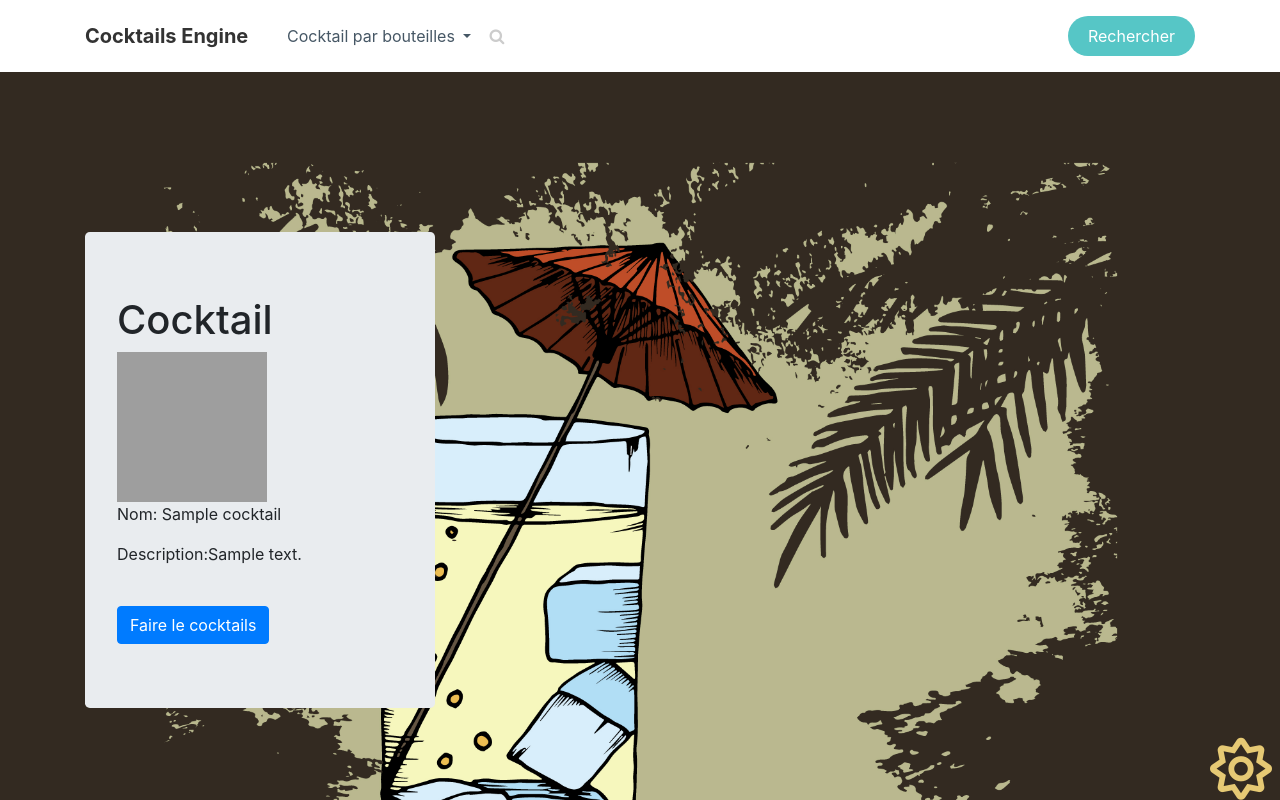
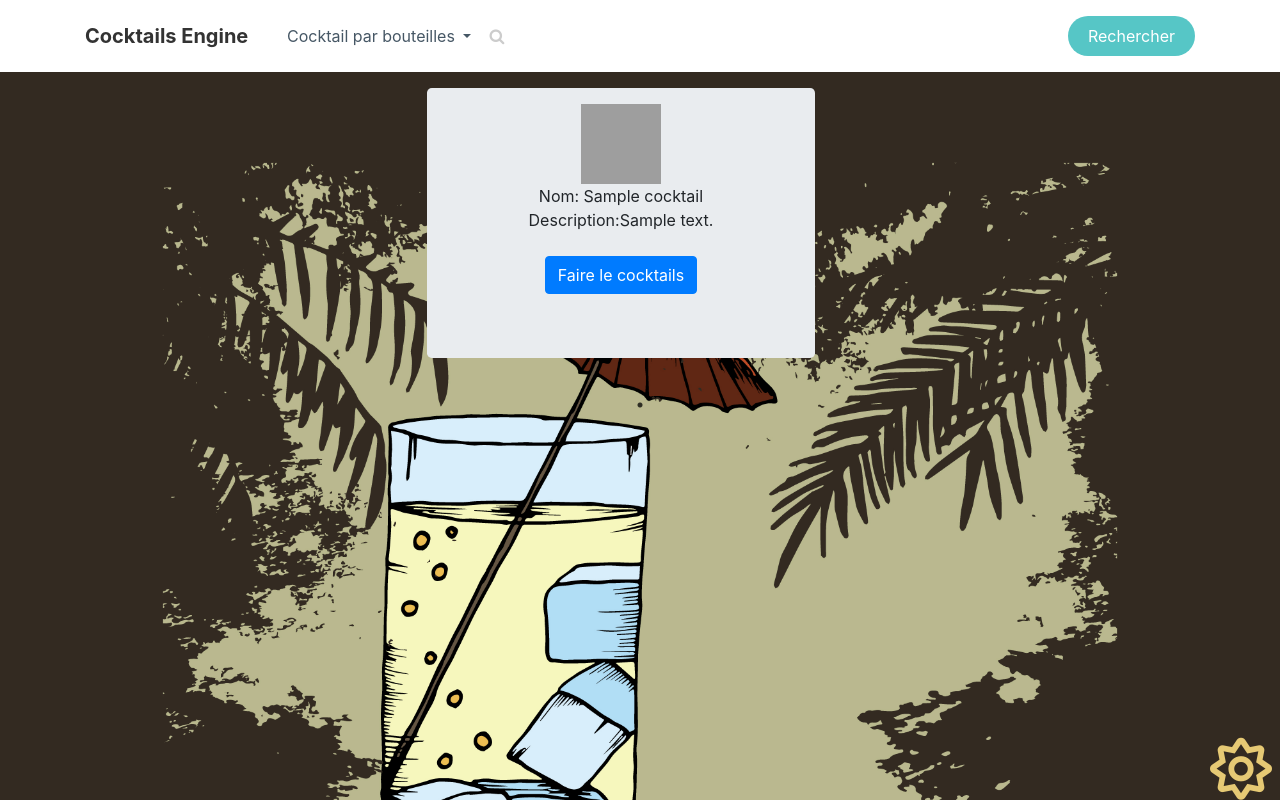
Before and after one commit to scwall/cocktail_engine, a Django app: page / in a window 1280 px wide. Run offline with Django 3.2, Linux system fonts and the light colour scheme; tables that the repository leaves empty hold one stand-in row (values such as "Sample post"); data that the repository does not hold is empty; parts of the project's set-up code (start-up, migrations or seed data) failed here and were passed over; some libraries are stand-ins or nearby versions; grey boxes are pictures that could not be loaded.

Commit message:
return modify (arg) task in celery, delete paginator, remplace switchnav script, slick script. delete view in index.html

```diff
--- a/engine/static/assets/css/styles.css
+++ b/engine/static/assets/css/styles.css
@@ -1,3 +1,9 @@
 .ui-loading .ui-loader { display: block; }
 .ui-loader { display: none; position: absolute; opacity: .85; z-index: 100; left: 50%; width: 200px; margin-left: -130px; margin-top: -35px; padding: 10px 30px; }
 .ui-textinput-clear-button{ display: none;}
+.no-copy {
+  -webkit-user-select: none;  /* Chrome all / Safari all */
+  -moz-user-select: none;     /* Firefox all */
+  -ms-user-select: none;      /* IE 10+ */
+  user-select: none;          /* Likely future */
+}
--- a/engine/static/assets/js/switchnav.js
+++ b/engine/static/assets/js/switchnav.js
@@ -1,47 +1,37 @@
-// var switch_json;
-
-
 $(function () {
-    var pathname = window.location.pathname;
-    var page = '';
-    if(window.location.search !== undefined){
-        page = window.location.search;
-        }
-    $.ajax({
-        url: pathname,
-        type: 'POST',
-        data: {'switch_nav':'load','page':page},
-        datatype: 'json',
-        success: function (switch_json) {
-
-            // Bind the swiperightHandler callback function to the swipe event on div.box
-            $switchnav = $('#switchnav');
-            $switchnav.on("swiperight", swiperightHandler);
-            $switchnav.on("swipeleft", swipeleftHandler);
-
-            // Callback function references the event target and adds the 'swiperight' class to it
-            function swiperightHandler() {
-                console.log(switch_json);
-
-                if (switch_json.page_next === 'True') {
-
-                    window.location.href = switch_json.location_next;
+    $('.responsive').slick({
+        dots: true,
+        infinite: true,
+        speed: 300,
+        slidesToShow: 3,
+        slidesToScroll: 3,
+        responsive: [
+            {
+                breakpoint: 1024,
+                settings: {
+                    slidesToShow: 3,
+                    slidesToScroll: 3,
+                    infinite: true,
+                    dots: true
                 }
-                else {
+            },
+            {
+                breakpoint: 600,
+                settings: {
+                    slidesToShow: 2,
+                    slidesToScroll: 2
+                }
+            },
+            {
+                breakpoint: 480,
+                settings: {
+                    slidesToShow: 1,
+                    slidesToScroll: 1
                 }
             }
-
-            // Callback function references the event target and adds the 'swiperight' class to it
-            function swipeleftHandler() {
-
-                if (switch_json.page_previous === 'True') {
-                    window.location.href = switch_json.location_previous;
-                }
-            }
-
-        }
-
-
+            // You can unslick at a given breakpoint now by adding:
+            // settings: "unslick"
+            // instead of a settings object
+        ]
     });
-
 });
--- a/engine/tasks.py
+++ b/engine/tasks.py
@@ -8,7 +8,7 @@ from celery import shared_task,current_task
 
 
 @shared_task()
-def make_cocktail(*args):
+def make_cocktail(dict):
     #emulate create cocktail
     #send dose
     time.sleep(5)
--- a/engine/views.py
+++ b/engine/views.py
@@ -11,33 +11,18 @@ import json
 from engine.models import Cocktail, Bottle, Bottles_belongs_cocktails
 from .tasks import make_cocktail
 from celery.result import AsyncResult
-# Create your views here.
+
+
+
+#cocktail Views is main view
+
 @csrf_exempt
 def cocktailViews(request):
-    cocktails = Cocktail.objects.all()
-    paginator = Paginator(cocktails, 6)
-    if request.method == 'GET':
-        page = request.GET.get('page')
-        cocktails_paginator= paginator.get_page(number=page)
-        context = {'title':'Liste des cocktails','cocktails': cocktails_paginator,}
-        return render(request,template_name='index.html',context=context)
+    cocktails = Cocktail.objects.all().order_by('id')
+    context = {'title': 'Liste des cocktails', 'cocktails': cocktails, }
+    return render(request, template_name='index.html', context=context)
 
-    if request.is_ajax():
-        if 'switch_nav' in request.POST.keys() and request.POST['switch_nav'] == 'load':
-            page = request.POST['page']
-            cocktails_paginator = paginator.get_page(number=page[6:])
-            paginator_switch = {}
-            if cocktails_paginator.has_next():
-                paginator_switch['page_next'] = str(cocktails_paginator.has_next())
-                paginator_switch['location_next'] = reverse('engine:cocktailViews') + '?page={}'.format(
-                    cocktails_paginator.next_page_number()),
-            if cocktails_paginator.has_previous():
-                paginator_switch['page_previous'] = str(cocktails_paginator.has_previous())
-                paginator_switch['location_previous'] = reverse('engine:cocktailViews') + '?page={}'.format(
-                    cocktails_paginator.previous_page_number())
-            return JsonResponse(paginator_switch)
-        return JsonResponse({'error':'error'})
-
+#makeCocktail serve for create asyncronious task, and send in jquery script for the progression bar
 @csrf_exempt
 def makeCocktail(request):
     if request.is_ajax():
@@ -46,27 +31,19 @@ def makeCocktail(request):
             cocktail = Cocktail.objects.get(id=cocktail_id)
             for bottle in cocktail.bottles.all():
                 print(bottle.name, " ", Bottles_belongs_cocktails.objects.get(bottle=bottle.id, cocktail=cocktail.id))
-            dict_execute ={'step':1,'solenoidValve':2}
-            task = make_cocktail.delay(dict_execute)
+            dict_execute_cocktail = {'step': 1, 'solenoidValve': 2}
+            task = make_cocktail.delay(dict_execute_cocktail)
             return JsonResponse({'task_id': task.id})
 
         if 'task_id' in request.POST.keys() and request.POST['task_id']:
-
             task_id = request.POST['task_id']
             task = AsyncResult(task_id)
             task_info = int()
-
             if task.info is None:
                 task_info = 0
             else:
                 task_info = task.result['total']
-            print(task_info)
-
             return JsonResponse({'task_info': task_info})
-
-
-
-
 
 
 def cocktailEngineAdmin(request):
--- a/templates/base.html
+++ b/templates/base.html
@@ -12,11 +12,15 @@
     <link rel="stylesheet" href="https://cdnjs.cloudflare.com/ajax/libs/font-awesome/4.7.0/css/font-awesome.min.css">
     <link rel="stylesheet" href="http://code.jquery.com/mobile/1.5.0-alpha.1/jquery.mobile-1.5.0-alpha.1.min.js" />
     <link rel="stylesheet" href="https://code.jquery.com/ui/1.12.1/themes/smoothness/jquery-ui.css" />
+    <link rel="stylesheet" href="https://cdn.jsdelivr.net/npm/slick-carousel@1.8.1/slick/slick.css"/>
+    <link rel="stylesheet" href="https://cdn.jsdelivr.net/npm/slick-carousel@1.8.1/slick/slick-theme.css"/>
     <link rel="stylesheet" href="{% static "assets/css/Footer-Basic.css"%}">
     <link rel="stylesheet" href="{% static "assets/css/Footer-Dark.css"%}">
     <link rel="stylesheet" href="{% static "assets/css/Navigation-with-Button.css"%}">
     <link rel="stylesheet" href="{% static "assets/css/Navigation-with-Search.css"%}">
     <link rel="stylesheet" href="{% static "assets/css/styles.css"%}">
+    <!-- Add the slick-theme.css if you want default styling -->
+
 
 
 
@@ -32,6 +36,7 @@
     <script src="https://cdnjs.cloudflare.com/ajax/libs/twitter-bootstrap/4.1.3/js/bootstrap.bundle.min.js"></script>
     <script src="http://code.jquery.com/mobile/1.5.0-alpha.1/jquery.mobile-1.5.0-alpha.1.min.js"></script>
     <script src="https://code.jquery.com/ui/1.12.1/jquery-ui.js"></script>
+    <script src="https://cdn.jsdelivr.net/npm/slick-carousel@1.8.1/slick/slick.min.js"></script>
 
 {% block javascript %}{% endblock %}
 
--- a/templates/index.html
+++ b/templates/index.html
@@ -2,7 +2,7 @@
 {% load static %}
 {% block title %} {{ title }} {% endblock %}
 {% block content %}
-    <div id="switchnav">
+    {#    <div id="switchnav">#}
     <nav class="navbar navbar-light navbar-expand-md navigation-clean-search">
         <div class="container"><a class="navbar-brand" href="#">Cocktails Engine&nbsp;</a>
             <button class="navbar-toggler" data-toggle="collapse" data-target="#navcol-1"><span class="sr-only">Toggle navigation</span><span
@@ -32,62 +32,41 @@
                 <a class="btn btn-light action-button" role="button" href="#">Rechercher</a></div>
         </div>
     </nav>
-        <div style="margin-top: 10rem;">
-            <div class="container">
-                <div class="row">
-                    {% for cocktail in cocktails %}
-                        <div class="col-md-4">
-                            <div class="jumbotron">
-                                <h1>Cocktail</h1><img src="{% if cocktail.image|length > 0 %}{{ cocktail.image.url }}
-                                {% else %}{{ MEDIA_URL }}{{ '/cocktail_picture/default.png' }} {% endif %}"
-                                                      width="150rem" height="150rem">
-                                <p>Nom: {{ cocktail.name }}</p>
-                                <p>Description:{{ cocktail.description }}</p>
-                                <form class="makecocktail" action="" method="post">
-                                <input class="question"  type="hidden" name="cocktail_id" value="{{ cocktail.id }}"><br>
-
-                                <button type="submit" class="btn btn-primary" formmethod="post">Faire le cocktails</button>
-                            </form>
-                            </div>
-                        </div>
-
-                        {% if forloop.counter == 3 %}
-                            </div>
-                            <div style="margin-top: 5rem;">
-                            <div class="container">
-                            <div class="row">
-                        {% endif %}
-                    {% endfor %}
-                    {% if cocktails.count > 3 %}
-                        </div>
-                        </div>
-                        </div>
-                        </div>
-                        </div>
-                    {% else %}
-                        </div>
-                        </div>
-                        </div>
-                    {% endif %}
-
-    </div>
 
     <div id="dialog" title="Fabrication du cocktail">
         <div class="progress-label"></div>
         <div id="progressbar"></div>
     </div>
+    <div class="responsive" style="margin-top: 1rem">
+        {% for cocktail in cocktails %}
+            <div class="row">
+                <div class="col-md-11 .offset-md-1">
+                    <div class="jumbotron jumbotron-main text-center" style="padding-top: 1rem">
 
+                        <img class=" d-block m-auto" src="{% if cocktail.image|length > 0 %}{{ cocktail.image.url }}
+                                {% else %}{{ MEDIA_URL }}{{ '/cocktail_picture/default.png' }} {% endif %}"
+                             width="80rem" height="80rem">
+                        <p class=" text-center m-auto">Nom: {{ cocktail.name }}</p>
+                        <p class=" text-center m-auto">Description:{{ cocktail.description }}</p>
+                        <form class="makecocktail" action="" method="post">
+                            <input class=" question" type="hidden" name="cocktail_id" value="{{ cocktail.id }}"><br>
 
-    <footer class="fixed-bottom" >
+                            <button type="submit" class=" btn btn-primary d-block m-auto" formmethod="post">Faire le
+                                cocktails
+                            </button>
+                        </form>
+                    </div>
+                </div>
+            </div>
+        {% endfor %}
+    </div>
+    <footer class="fixed-bottom">
         <div class="row justify-content-end">
             <div class="col-auto offset-md-0"><a href="cocktail-engine-admin/bottles.html"><i class="far fa-sun"
                                                                                               style="font-size: 62px;padding-right: 0.5rem;color: rgb(230,201,116);"></i></a>
             </div>
         </div>
     </footer>
-
-
-
 {% endblock %}
 {% block javascript %}
     <script src="{% static 'assets/js/cocktailprogress.js' %}"></script>
```
Lines whose indentation alone changed are shown as unchanged.
